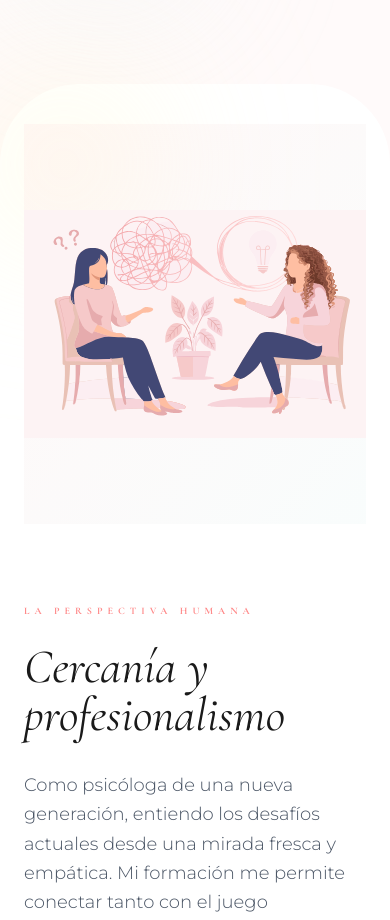
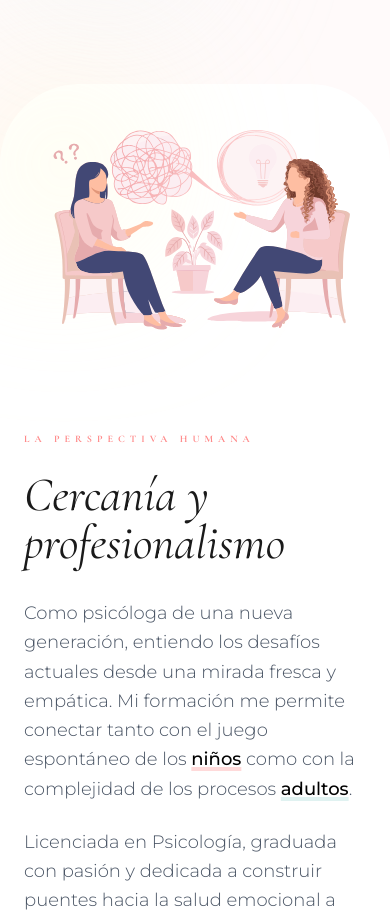
Before and after one commit to danilobassi8/Fiore-landing-page, a React (Vite) app: page / in a window 390 px wide. Shown: the part 800-1720 px from the top of the page. Built offline with nearby package versions, Linux system fonts and the light colour scheme.

Commit message:
fix svg bg

```diff
--- a/components/about-svg.tsx
+++ b/components/about-svg.tsx
@@ -129,8 +129,6 @@ const SVGComponent = (props) => (
     <g>
       <g id="Clip-Path" clipPath="url(#cp1)">
         <g>
-          <path className="s0" d="m0 0h300v200h-300z" />
-
           <g
             id="Conversation"
             className="group-hover:scale-105 group-hover:-translate-x-2 group-hover:-translate-y-1 transition-transform duration-800 ease-in-out"
@@ -829,7 +827,10 @@ const SVGComponent = (props) => (
             />
           </g>
 
-          <g id="Plant">
+          <g
+            id="Plant"
+            className="group-hover:scale-90 group-hover:translate-x-4 group-hover:translate-y-3 transition-transform duration-800 ease-in-out"
+          >
             <path
               className="s8"
               d="m145.21 109.26c0.83 2.18 1.41 4.89 2.23 7.28q-0.13 0.24-0.31 0.57c0.27 1.63 0.58 3.91 0.71 5.48 0.04 0.32 0.06 0.77 0.25 0.99 0.32-0.83-0.45-5.04-0.56-6.12l0.14-0.06c0.43 2.25 0.66 3.77 0.81 6.04 0.82-1.31-1.17-9.03 1.74-12.27 0.29-0.46 0.28-0.62 0.7-0.75l0.24 0.31 0.14-0.17c-0.04 0.51-0.12 0.93-0.24 1.44-0.71 3.07-0.46 6.22-0.87 9.32-0.07 0.52 0.01 1.51 0.04 2.05l0.11 0.1c0.14-0.77 0.41-2.93 0.37-3.7l0.17-0.05v4.12c3.59 0 9.14-0.17 12.58 0.12 0.05 1.01 0.22 3.08-0.06 3.98-0.37 0.31-0.42 0.35-0.9 0.44-0.19 0.38-0.22 0.47-0.34 0.88l0.01 0.11c-0.76 4.7-1.88 9.42-2.74 14.11-0.17 0.87-0.36 1.82-0.59 2.67 1.71 0.11 6.78 0.3 8.08 1.16l0.05 0.22c-2.2 1.99-34.96 1.9-37.37 0.04v-0.26c0.95-0.66 6.76-1.23 7.97-1.01-0.41-1.46-0.77-3.65-1.11-5.18-0.94-4.19-1.71-8.48-2.7-12.66l-0.16-0.21c-0.91-0.21-1.71 0.26-2.58 0.64-1.1-5.95-1.15-13.75 5.5-16.73 1.8-0.8 3.36-0.72 5.17 0.02 2.11-0.72 3.09 0.4 4.38 1.79l-1.29-4.32z"
--- a/components/views/About.tsx
+++ b/components/views/About.tsx
@@ -7,7 +7,7 @@ const About: React.FC = () => {
       <div className="container mx-auto px-6">
         <div className="max-w-6xl mx-auto grid md:grid-cols-2 gap-20 items-center">
           <div className="relative">
-            <div className="w-full h-[400px] md:h-[500px] flex items-center justify-center bg-gradient-to-br from-[#FFDADA]/20 to-[#E0F2F1]/20">
+            <div className="w-full flex items-center justify-center">
               <AboutSVG className="w-full h-full object-cover group" />
             </div>
 
```
